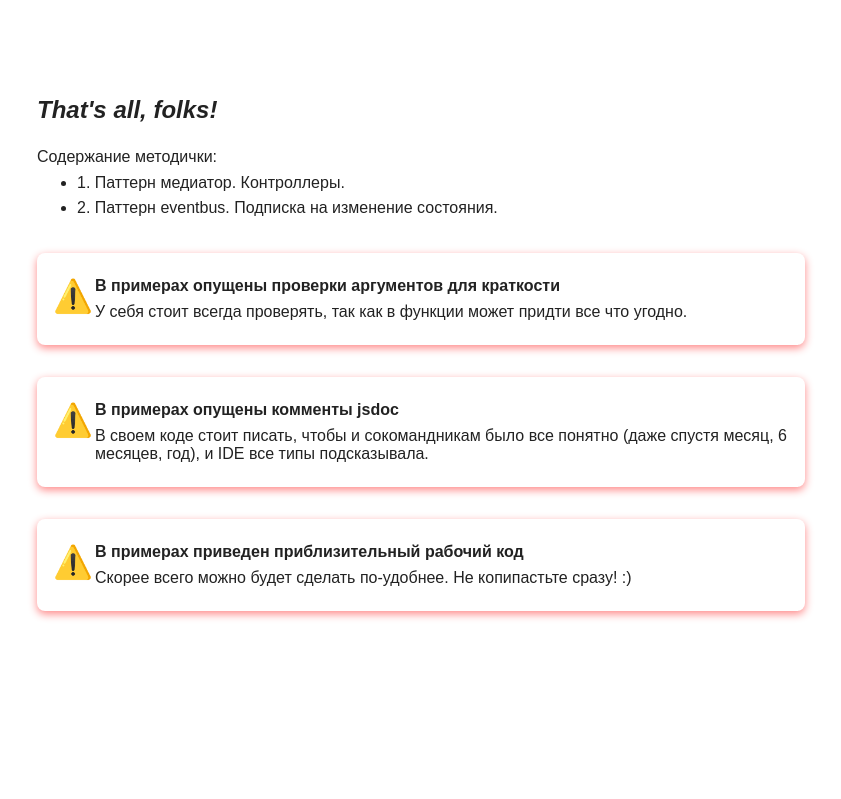
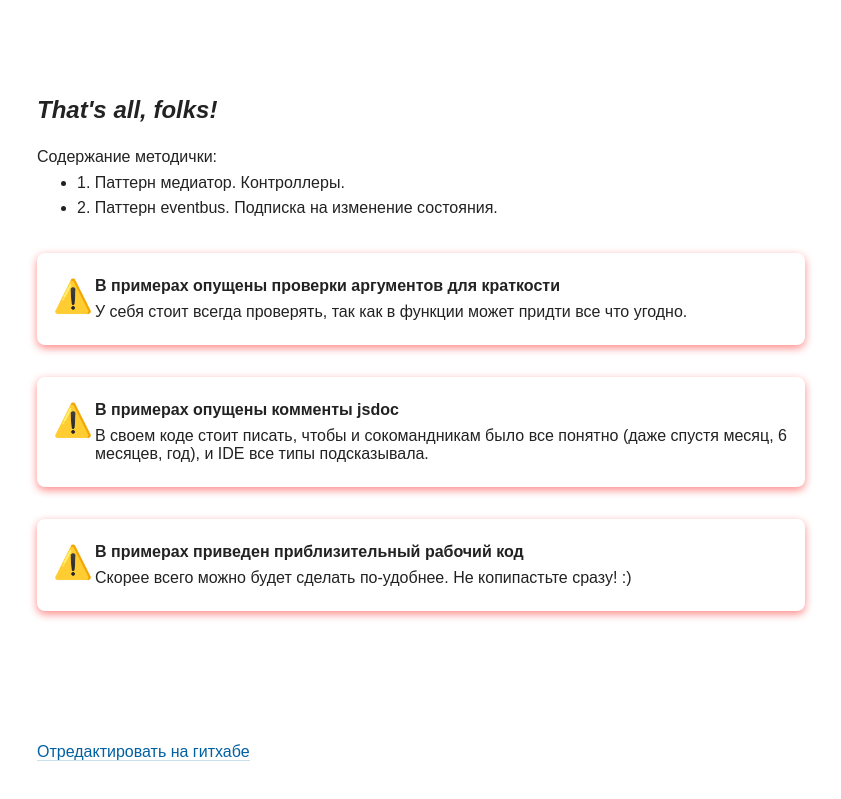
Before and after one commit to reo7sp/hb, a plain HTML site: page front-architecture/index.html in a window 1280 px wide. Shown: the part 5948-6747 px from the top of the page, without its empty margins (219-1060 px from the left). Drawn offline with Linux system fonts and the light colour scheme.

Commit message:
[+] add edit link

```diff
--- a/front-architecture/index.html
+++ b/front-architecture/index.html
@@ -48,7 +48,11 @@
 
         .site-container {
             max-width: 768px;
-            margin: 4em auto 12em auto;
+            margin: 4em auto 2em auto;
+        }
+
+        .site-footer {
+            margin-top: 8em;
         }
 
         .header-image-container {
@@ -267,6 +271,10 @@ export default watchObjectChanges;
             <div class="warning__desc">Скорее всего можно будет сделать по-удобнее. Не копипастьте сразу! :)</div>
         </div>
 
+        <div class="site-footer">
+            <p><a href="https://github.com/reo7sp/hb/tree/master/front-architecture">Отредактировать на гитхабе</a></p>
+        </div>
+
     </div>
 
 
```
